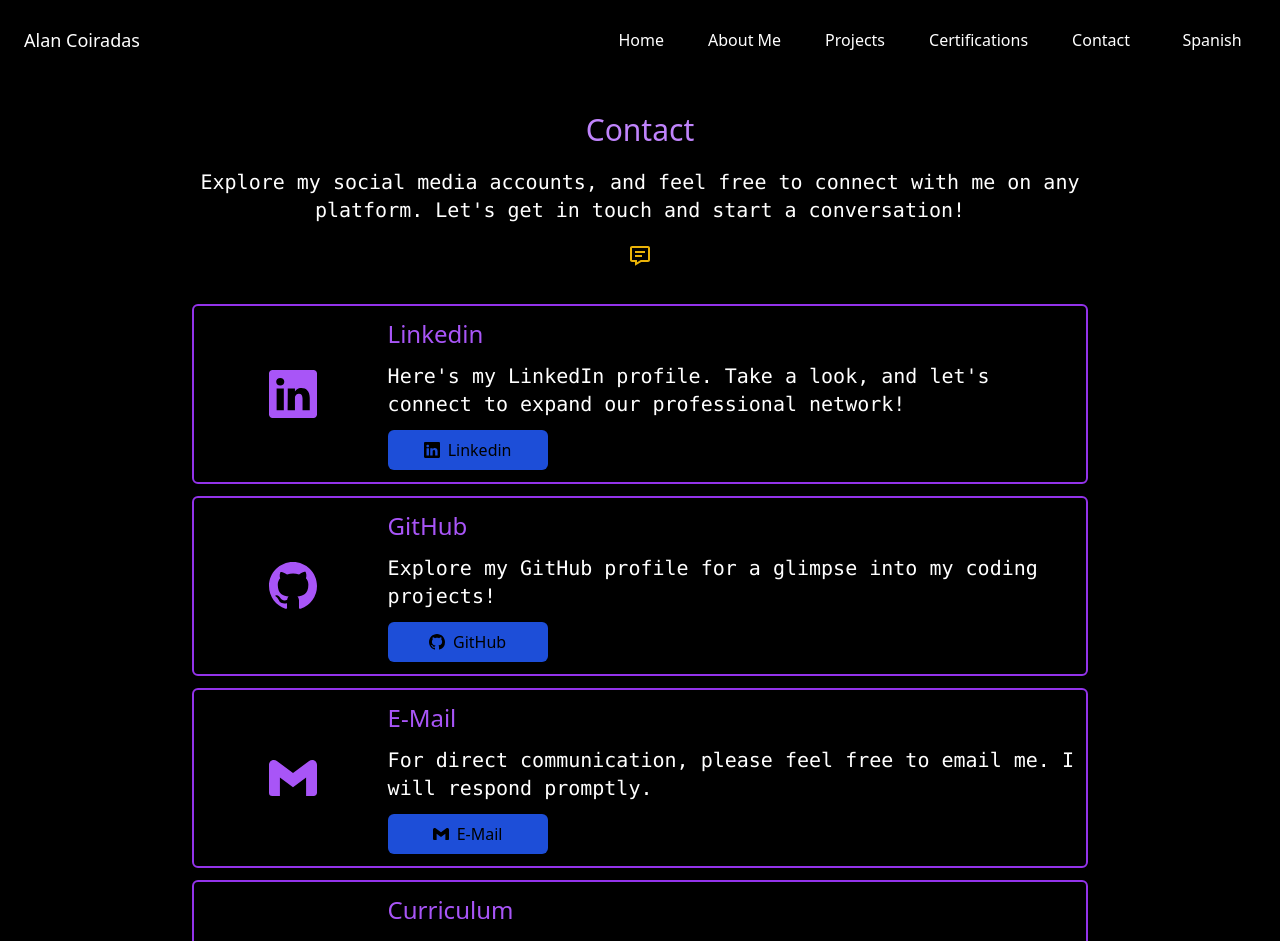
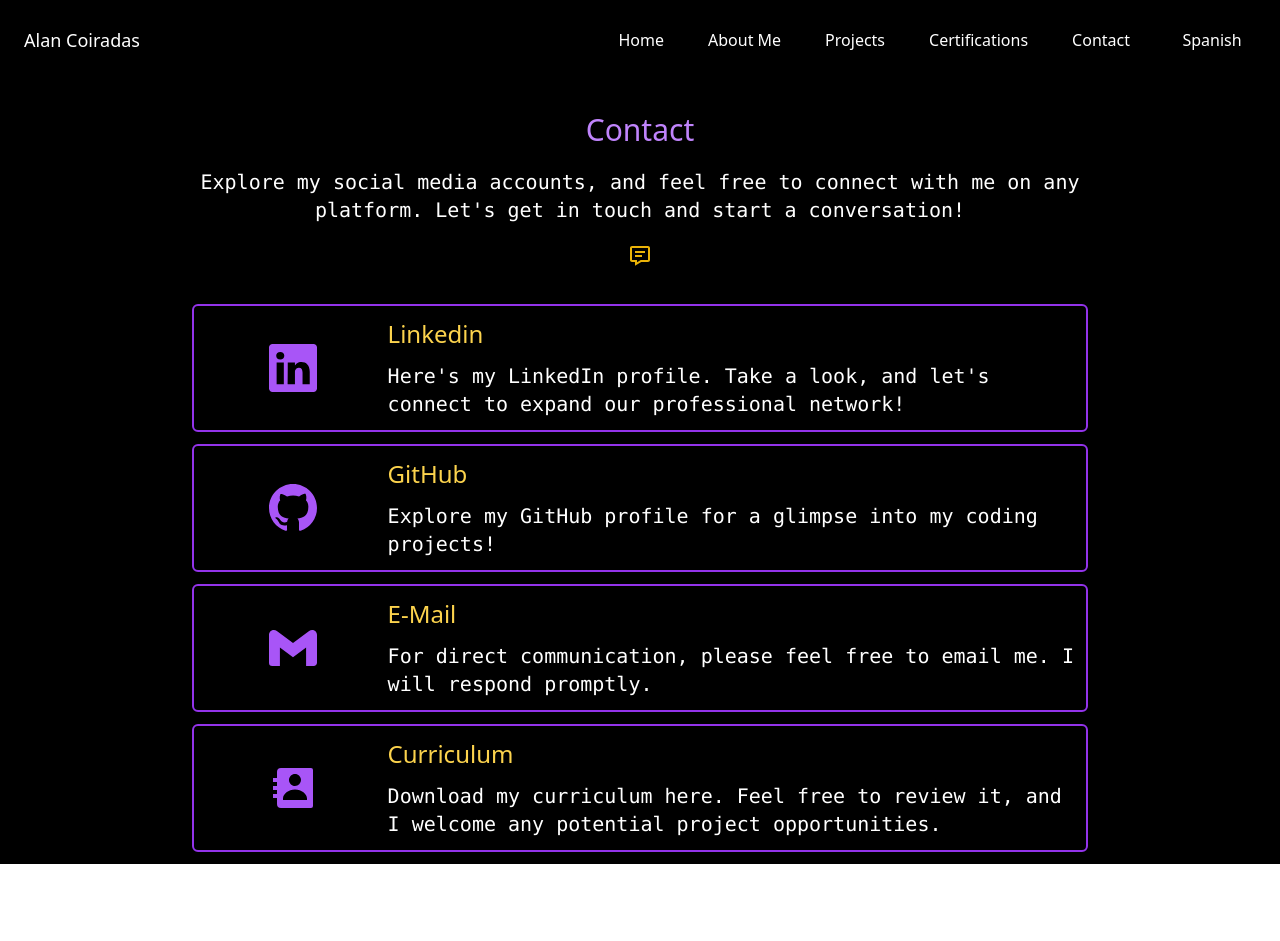
Before and after one commit to leocoiradas/Portfolio, a React (Vite) app: page /contact in a window 1280 px wide. Shown: the top 941 px of the page. After the commit the page ends 864 px from the top, so only its background shows below. Built offline with nearby package versions, Linux system fonts and the light colour scheme.

Commit message:
Eliminación de los botones de Contact
Se eliminaron los botones de Contact y se reemplazaron con el mismo nombre de la red social que ahora es un elemento anchor que redirige a la red social.

```diff
--- a/src/components/contact_components/SocialCard.jsx
+++ b/src/components/contact_components/SocialCard.jsx
@@ -9,11 +9,10 @@ function SocialCard({ socialInfo }) {
                 </figure>
             </div>
             <div className="flex flex-col justify-center items-center lg:items-start text-center lg:text-start flex-1 gap-3">
-                <h2 className={"font-sans text-purple-500 text-2xl"}>{socialInfo.website}</h2>
+                {socialInfo.mail ? (<a href={`mailto:${socialInfo.to}`} target="_blank" className={"font-sans hover:text-cyan-500 text-amber-300 text-2xl"}>{socialInfo.website}</a>)
+                :
+                <a href={socialInfo.to} target="_blank" className={"font-sans hover:text-cyan-500 text-amber-300 text-2xl"}>{socialInfo.website}</a>}
                 <p className="font-mono text-xl text-white">{socialInfo.message}</p>
-                {socialInfo.mail ? (<a href={`mailto:${socialInfo.to}`} target="_blank" className="w-40 inline-flex items-center justify-center text-center hover:bg-cyan-500 bg-blue-700 rounded-md px-6 py-2 gap-2">{socialInfo.icon} {socialInfo.website}</a>)
-                :
-                <a href={socialInfo.to} target="_blank" className="w-40 inline-flex items-center justify-center text-center hover:bg-cyan-500 bg-blue-700 rounded-md px-6 py-2 gap-2">{socialInfo.icon} {socialInfo.website}</a>}
             </div>
         </article>
     )
```
